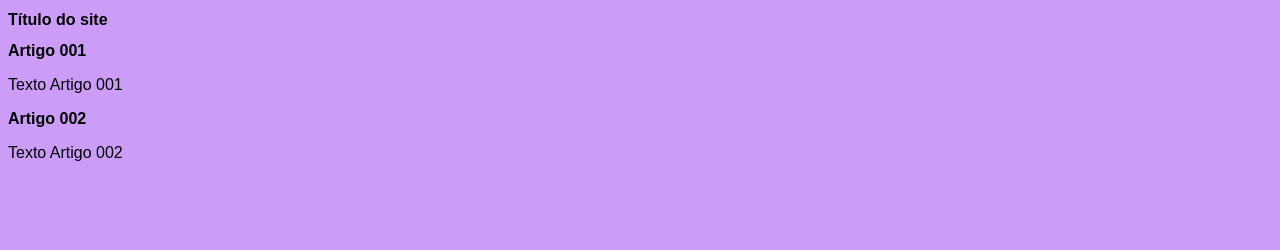
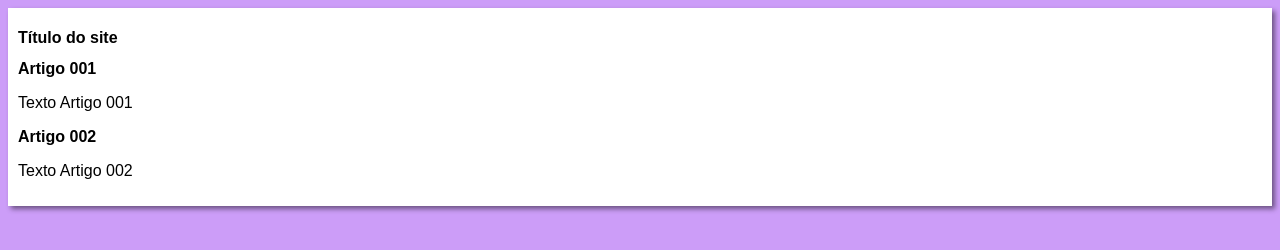
Before and after one commit to thiagorabelodev/projeto-site, a plain HTML site: page index.html in a window 1280 px wide. Drawn offline with Linux system fonts and the light colour scheme.

Commit message:
Fixed styles
element main escrito errado, estava "mains"

```diff
--- a/styles.css
+++ b/styles.css
@@ -6,7 +6,7 @@
 body {
    background-color: rgb(204,157,248);
 }
-mains {
+main {
   background-color: white;
   wight: 500px;
   margin: auto;
```
